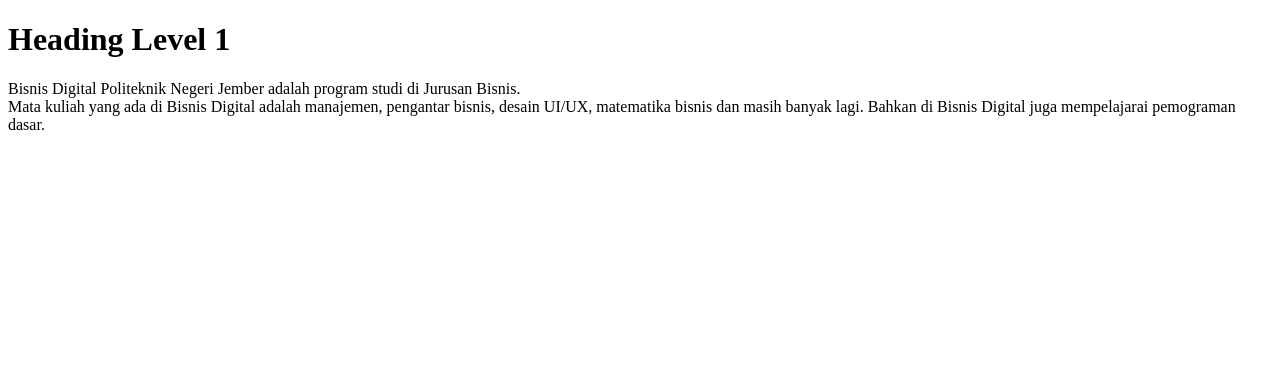
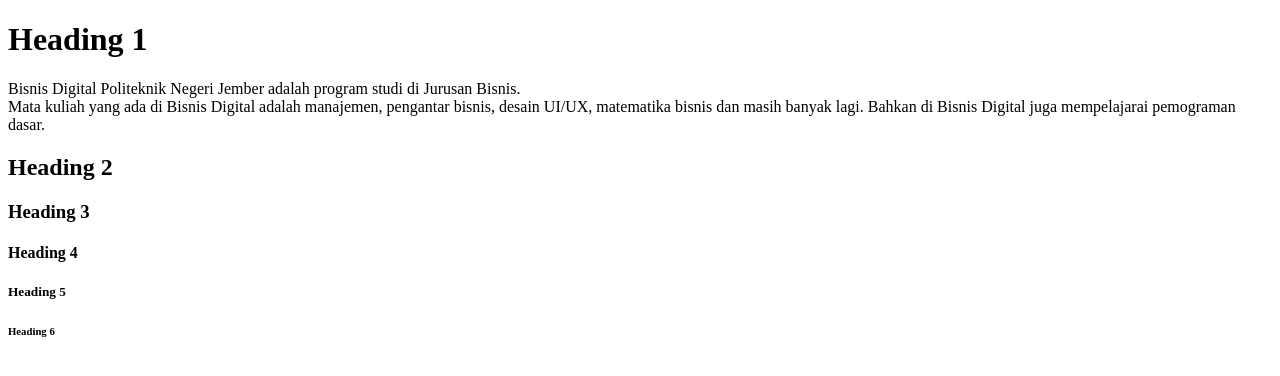
Before and after one commit to salsabilazhafrany/latihan_bisdig, a plain HTML site: page paragraf.html in a window 1280 px wide. Drawn offline with Linux system fonts and the light colour scheme.

```diff
--- a/paragraf.html
+++ b/paragraf.html
@@ -4,9 +4,14 @@
         <title>Paragraf Example</title>
         <meta charset="utf-8">
     </head>
-    <body><h1>Heading Level 1</h1>
+    <body><h1>Heading 1</h1>
         <p>Bisnis Digital Politeknik Negeri Jember adalah program studi di Jurusan Bisnis. <br> Mata kuliah yang ada di Bisnis Digital
         adalah manajemen, pengantar bisnis, desain UI/UX, matematika bisnis dan masih banyak lagi. Bahkan di Bisnis Digital juga mempelajarai
         pemograman dasar.</p>
+        <h2>Heading 2</h2>
+        <h3>Heading 3</h3>
+        <h4>Heading 4</h4>
+        <h5>Heading 5</h5>
+        <h6>Heading 6</h6>
     </body>
 </html>
```
